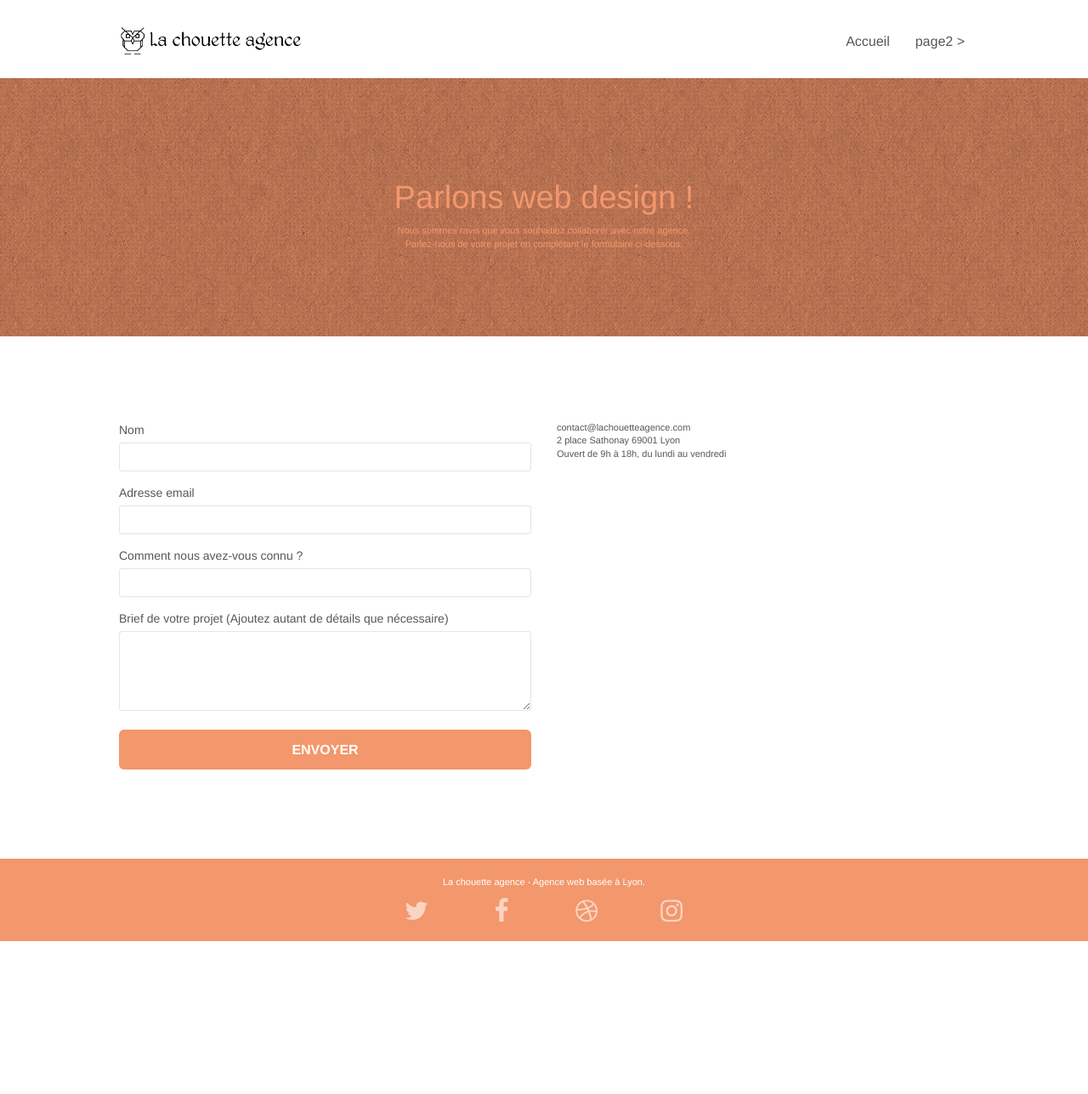
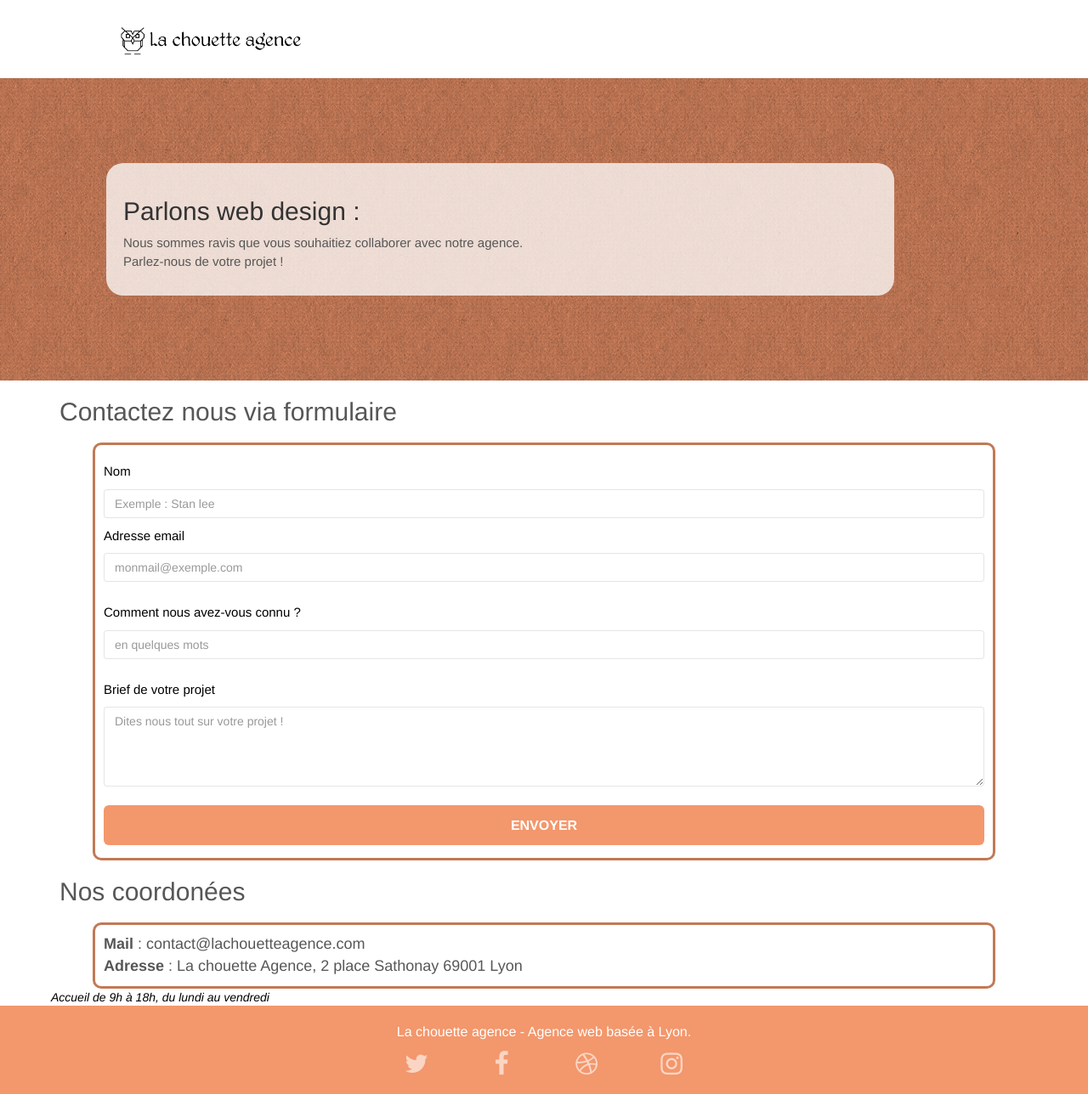
Before and after one commit to BigHorla/JulienMeunier_4_07022021, a plain HTML site: page contact.html in a window 1280 px wide. Shown: the whole page at 85% size. Before the commit the page ends 1108 px from the top, so only its background shows below. Drawn offline with nearby package versions, Linux system fonts and the light colour scheme; files that its build step writes are made by us from their sources; a script that the page names is missing.

Commit message:
Correction terminée

```diff
--- a/contact.html
+++ b/contact.html
@@ -6,12 +6,12 @@
 
 		<meta name="description" content="Entreprise webdesign Lyon - La chouette agence">
 		<meta name="viewport" content="width=device-width, initial-scale=1.0, viewport-fit=cover">
-    <link rel="shortcut icon" type="image/png" href="favicon.jpg">
+		<link rel="icon" type="image/png" href="favicon.png">
 
-	<link rel="stylesheet" type="text/css" href="./css/bootstrap.min.css">
+		<link rel="stylesheet" type="text/css" href="./css/bootstrap.css">
 		<link rel="stylesheet" type="text/css" href="style.css">
-	<link rel="stylesheet" type="text/css" href="./css/font-awesome.min.css">
-	<link rel="stylesheet" type="text/css" href="./css/et-line.min.css">
+		<link rel="stylesheet" type="text/css" href="./css/font-awesome.css">
+		<link rel="stylesheet" type="text/css" href="./css/et-line.css">
 
 
 		<script src="./js/jquery-2.1.0.min.js"></script>
@@ -32,43 +32,28 @@
 		<div class="page-container">
 
 			<!-- bloc-0 -->
-<div class="bloc bgc-white l-bloc " id="bloc-0">
+			<header class="bloc bgc-white l-bloc " id="bloc-0">
 				<div class="container bloc-sm">
 					<nav class="navbar row">
 						<div class="navbar-header">
 							<a class="navbar-brand" href="index.html"><img src="img/la-chouette-agence.png" alt="atlanta web design logo" height="40" /></a>
-				<button id="nav-toggle" type="button" class="ui-navbar-toggle navbar-toggle" data-toggle="collapse" data-target=".navbar-1">
-					<span class="sr-only">Toggle navigation</span><span class="icon-bar"></span><span class="icon-bar"></span><span class="icon-bar"></span>
-				</button>
-			</div>
-			<div class="collapse navbar-collapse navbar-1 special-dropdown-nav">
-				<ul class="site-navigation nav navbar-nav">
-					<li>
-						<a href="index.html">Accueil</a>
-					</li>
-					<li>
-					</li>
-					<li>
-						<a href="page2.html">page2 &gt;</a>
-					</li>
-				</ul>
 						</div>
 					</nav>
 				</div>
-</div>
+			</header>
 			<!-- bloc-0 END -->
-
+			<main>
 				<!-- bloc-6 -->
 				<div class="bloc bg-dots-bg bg-repeat bgc-atomic-tangerine d-bloc bloc-bg-texture texture-paper" id="bloc-6">
 					<div class="container bloc-lg">
 						<div class="row">
-			<div class="col-sm-12">
-				<h1 class="text-center hero-bloc-text tc-white">
-					Parlons web design !
+							<div class="col-sm-12 voile">
+								<h1 id="parlons">
+									Parlons web design :
 								</h1>
-				<p class="text-center mg-lg tc-white tight-width-whitespace">
+								<p>
 									Nous sommes ravis que vous souhaitiez collaborer avec notre agence.<br>
-					Parlez-nous de votre projet en complétant le formulaire ci-dessous.
+									Parlez-nous de votre projet !
 								</p>
 							</div>
 						</div>
@@ -78,43 +63,50 @@
 
 				<!-- bloc-7 -->
 				<div class="bloc bgc-white l-bloc" id="bloc-7">
-	<div class="container bloc-lg">
-		<div class="row">
-			<div class="col-sm-6">
-				<form id="form_1" novalidate success-msg="Your message has been sent." fail-msg="Sorry it seems that our mail server is not responding, Sorry for the inconvenience!">
-					<div class="form-group">
-						<label>
+					<div>
+						<div class="col">
+							<div>
+								<h2 class="contact-subsection">Contactez nous via formulaire</h2>
+								<form id="form_1" >
+									<div>
+										<label for="name">
 											Nom
 										</label>
-						<input id="name" class="form-control" required />
+										<input id="name" class="form-control" placeholder="Exemple : Stan lee" required  />
 									</div>
 									<div class="form-group">
-						<label>
+										<label for="email">
 											Adresse email
 										</label>
-						<input id="email" class="form-control" type="email" required />
+										<input id="email" class="form-control" type="email" placeholder="monmail@exemple.com" required />
 									</div>
 									<div class="form-group">
-						<label>
+										<label for="input_504" >
 											Comment nous avez-vous connu ?
 										</label>
-						<input class="form-control" type="email" required id="input_504" />
+										<input id="input_504" class="form-control" placeholder="en quelques mots" required  />
 									</div>
 									<div class="form-group">
-						<label>
-							Brief de votre projet (Ajoutez autant de détails que nécessaire)<br>
-						</label><textarea id="message" class="form-control" rows="4" cols="50" required></textarea>
+										<label for="message">
+											Brief de votre projet<br>
+										</label><textarea id="message" class="form-control" rows="4" cols="50" placeholder="Dites nous tout sur votre projet !" required></textarea>
 									</div>
 									<button class="bloc-button btn btn-lg btn-block cta-hero btn-atomic-tangerine" type="submit">
 										Envoyer
 									</button>
 								</form>
 							</div>
-			<div class="col-sm-6">
-				<p>
-					contact@lachouetteagence.com<br>2 place Sathonay 69001 Lyon<br>Ouvert de 9h à 18h, du lundi au vendredi<br>
+							<div>
+								<h2 class="contact-subsection">Nos coordonées</h2>
+								<p class="contact">
+									<b>Mail</b>  : <a href="mailto:contact@lachouetteagence.com">contact@lachouetteagence.com</a><br>
+									<b>Adresse</b>  : <a href="https://www.google.com/maps/place/2+Place+Sathonay,+69001+Lyon/@45.7695241,4.8279786,17z/data=!3m1!4b1!4m5!3m4!1s0x47f4eb020f3664e9:0x13e3d71752922c1f!8m2!3d45.7695241!4d4.8301673">La chouette Agence, 2 place Sathonay 69001 Lyon</a> <br>
+
 								</p>
+								<span class="info"><i>Accueil de 9h à 18h, du lundi au vendredi</i><br></span>
 							</div>
+
+
 						</div>
 					</div>
 				</div>
@@ -124,9 +116,10 @@
 				<a class="bloc-button btn btn-d scrollToTop" onclick="scrollToTarget('1')"><span class="fa fa-chevron-up"></span></a>
 				<!-- ScrollToTop Button END-->
 
+			</main>
 
 			<!-- Footer - bloc-8 -->
-<div class="bloc bgc-atomic-tangerine d-bloc" id="bloc-8">
+			<footer class="bloc bgc-atomic-tangerine d-bloc" id="bloc-8">
 				<div class="container bloc-sm">
 					<div class="row">
 						<div class="col-sm-12">
@@ -158,7 +151,7 @@
 						</div>
 					</div>
 				</div>
-</div>
+			</footer>
 			<!-- Footer - bloc-8 END -->
 
 		</div>
--- a/css/et-line.css
+++ b/css/et-line.css
@@ -107,7 +107,6 @@
 .et-icon-wallet,
 .et-icon-wine {
     font-family: et-line;
-    speak: none;
     font-style: normal;
     font-weight: 400;
     font-variant: normal;
--- a/style.css
+++ b/style.css
@@ -1,21 +1,79 @@
+html{
+    max-width: 100vw;
+}
 body {
     margin: 0;
     padding: 0;
     background: #FFF;
     overflow-x: hidden;
-    -webkit-font-smoothing: antialiased;
-    -moz-osx-font-smoothing: grayscale;
+
+}
+.footer-col{
+    display: flex;
+    flex-direction: column;
+}
+h1{
+    font-size: 4rem;
+    font-family: "helvetica";
+}
+h2{
+    font-size: 3rem;
+    font-family: "helvetica";
+}
+p {
+    font-size: 1.6rem
 }
 
+q{
+    font-style: italic;
+    font-size: 2.3rem;
+}
+article{
+    width: 100%;
+    display: flex;
+    flex-direction: column;
+    justify-content: center;
+}
+article figure{
+    display: flex;
+    flex-direction: column;
+    align-items: center;
+}
+figure img{
+    margin: 0 auto;
+    width: 100%;
+    max-width: 320px;
+}
+#ready{
+    font-size: 3rem;
+    font-family: "helvetica";
+    color: white;
+}
+.voile{
+    padding: 2rem;
+    border-radius: 2rem;
+    background-color: #ffffffc0;
+    width: 90%;
+    align-self: center;
+    margin: 0 auto;
+}
+.voile h1{
+    font-size: 2rem;
+}
+.voile p{
+    font-size: 1.5rem;
+}
 a, button {
     transition: all .3s ease-in-out;
     outline: none!important;
+    text-decoration: none;
+}
+a:focus {
+    border: solid red 0.5rem;
+    font-weight: bold;
+    text-decoration: none;
 }
 
-a:hover {
-    text-decoration: none;
-    cursor: pointer;
-}
 
 #page-loading-blocs-notifaction {
     position: fixed;
@@ -645,12 +703,59 @@ h4,
 h5,
 h6,
 p,
-label,
 .btn,
 a {
     font-family: "helvetica";
     font-weight: 400;
     color: #575757!important;
+}
+form{
+    font-family: "helvetica";
+    font-size: 1rem;
+    border: solid #c27956;
+    border-radius: 1rem;
+    padding: 1rem;
+    max-width: 90%;
+    margin: 0 auto;
+
+}
+.col{
+    display: flex;
+    flex-direction: column;
+    justify-content: center;
+    align-content: center;
+}
+label{
+    display: inline-block;
+    width: auto;
+    text-align: left;
+    vertical-align: top;
+    margin-bottom: 1rem;
+    margin-top: 1rem;
+    color: black;
+    font-size: 1.5rem;
+    font-weight: 400;
+}
+
+.contact{
+    font-size: 1.8rem;
+    border: solid #c27956;
+    border-radius: 1rem;
+    padding: 1rem;
+    max-width: 90%;
+    margin: 0 auto;
+
+
+
+}
+.contact-subsection{
+    font-size: 3rem;
+    margin: 2rem;
+}
+.info{
+    color: black;
+    font-family: "helvetica";
+    padding-left: 1rem;
 }
 
 .container {
@@ -675,9 +780,7 @@ a {
     margin: auto auto auto auto;
 }
 
-p {
-    font-size: 11px;
-}
+
 
 .tight-width-whitespace {
     max-width: 600px;
@@ -688,7 +791,9 @@ p {
     font-size: 20px;
     font-family: "Open Sans";
 }
-
+#parlons{
+    font-size: 3rem;
+}
 .cta-hero {
     margin-top: 22px;
     color: #FFFFFF!important;
@@ -700,12 +805,7 @@ p {
 
 .social {
     max-width: 400px;
-    margin: auto auto auto auto;
-}
-
-h2 {
-    font-size: 22px;
-    line-height: 1.4em;
+    margin: auto;
 }
 
 h3 {
@@ -752,8 +852,9 @@ h4 {
 }
 
 .black-background {
-    background-color: rgba(165, 147, 99, 0.7);
+    background-color: #555048;
     padding: 40px 40px 40px 40px;
+    border: solid;
 }
 
 .bold-link {
@@ -817,11 +918,11 @@ h4 {
 }
 
 .bg-banniere {
-    background-image: url("img/la-chouette-agence-banniere.jpg");
+    background-image: url("img/brainstorm-webdesign-conception.png");
 }
 
 .bg-presentation {
-    background-image: url("img/image-de-presentation.bmp");
+    background-image: url("img/brainstorm-webdesign.png");
 }
 
 @media (max-width: 1024px) {
@@ -892,6 +993,12 @@ h4 {
     .page-container {
         overflow-x: hidden;
         position: relative;
+    }
+    article{
+        margin-bottom: 3rem;
+    }
+    article figcaption{
+        margin-bottom: 2rem;
     }
     h1,
     h2,
@@ -979,7 +1086,7 @@ h4 {
     .bloc-xxl,
     .bloc-xl,
     .bloc-lg {
-        padding: 40px 0;
+        padding: 4rem 0;
     }
     .bloc-sm,
     .bloc-md {
```
Also changed, not shown: index.html (+32 -75 lines), css/bootstrap.css, css/font-awesome.css, favicon.jpg (deleted), favicon.png (added), img/la-chouette-agence-banniere.jpg (deleted). Lines whose indentation alone changed are shown as unchanged.
